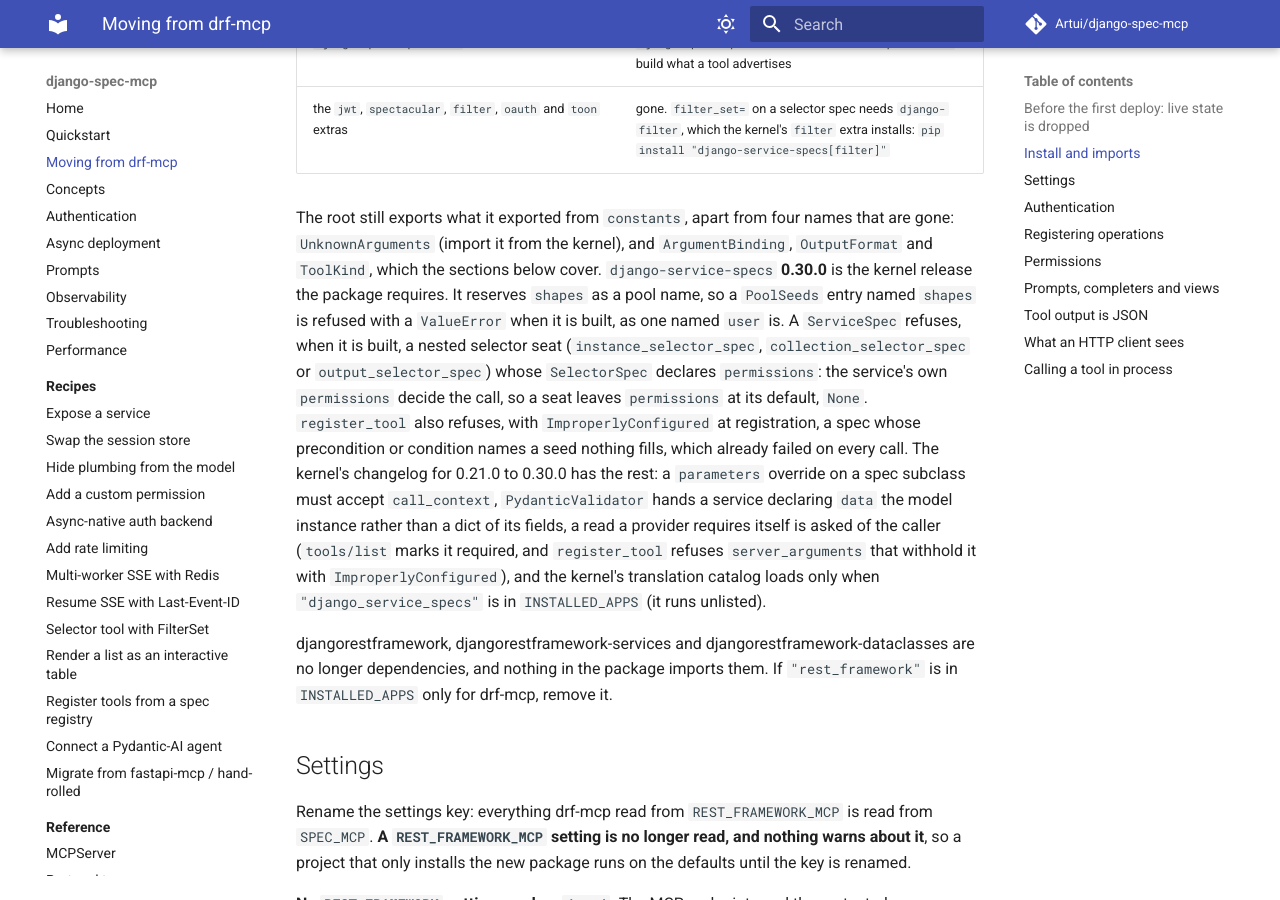
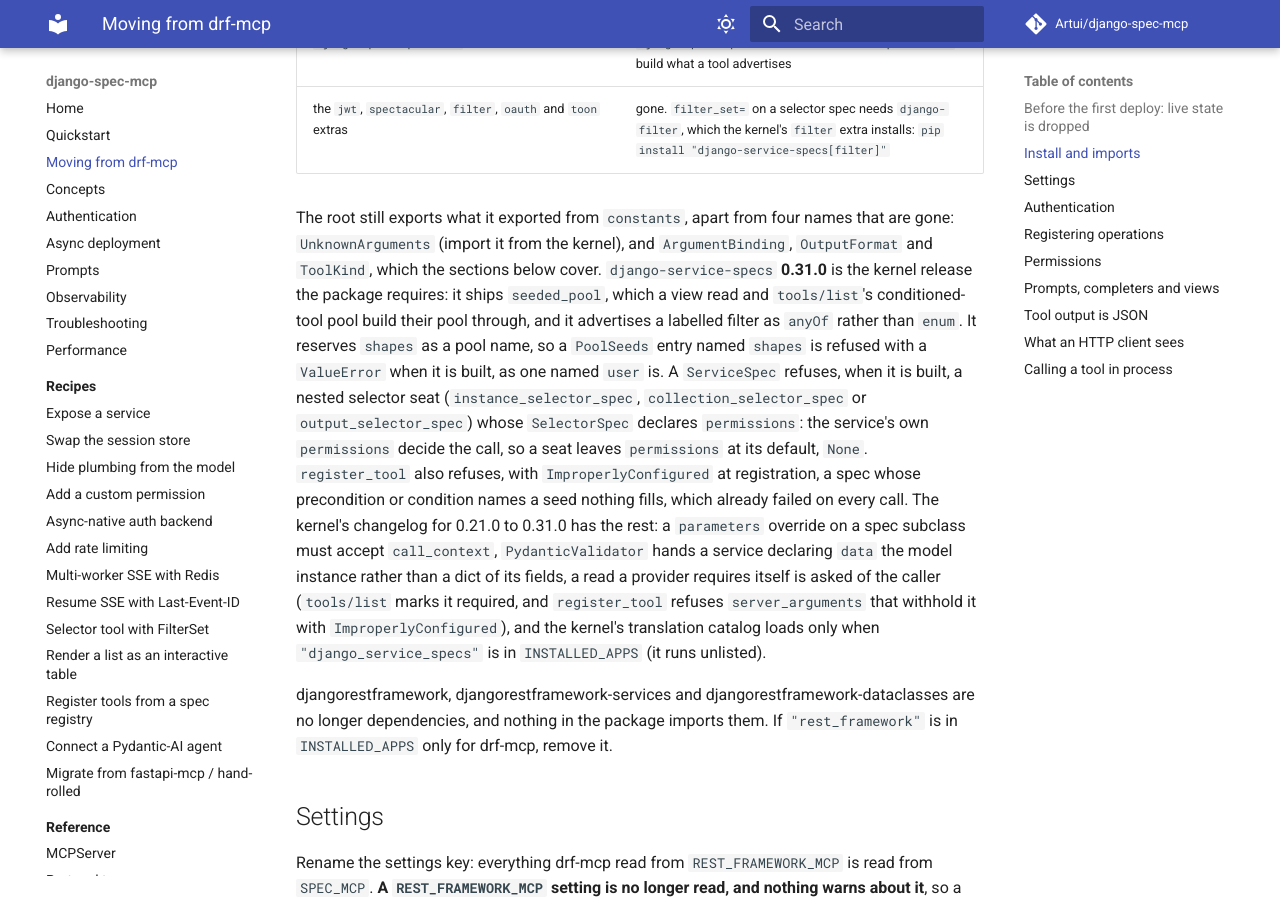
Before and after one commit to Artui/django-spec-mcp, an MkDocs documentation site: the page built from docs/moving-from-drf-mcp.md, in a window 1280 px wide and 900 px high, scrolled down 1407 px. Built offline with MkDocs 1.6.1 and Material for MkDocs 9.7.7, drawn with Linux system fonts in a browser that asks for light colours; comment, search, counter and statistics services are not loaded; some of the changed text lies outside the part shown.

Commit message:
Fix the first review's findings on 0.12.0: the public route, the resolver cases, the floor
The view-read fix is held through register_ui_resource beside a request seed,
and for a seed whose resolver declares view or call_context, with the
call_context action and request asserted. The test for a registered view seed
is marked a guard: main never spread view. The changelog and handler comments
say what the branch newly fixes, the floor is 0.31.0 in the moving guide and
the pyproject comment, the guide's request sentence is narrowed to the wire
with the in-process exception, and CLAUDE.md names seeded_pool.

Co-Authored-By: Claude Sonnet 5.5 <noreply@anthropic.com>

```diff
--- a/docs/moving-from-drf-mcp.md
+++ b/docs/moving-from-drf-mcp.md
@@ -47,16 +47,18 @@ The root still exports what it exported from `constants`, apart from four names
 that are gone: `UnknownArguments` (import it from the kernel), and
 `ArgumentBinding`, `OutputFormat` and `ToolKind`, which the sections below
 cover.
-`django-service-specs` **0.30.0** is the kernel release the package
-requires. It reserves `shapes` as a pool name, so a `PoolSeeds` entry named
-`shapes` is refused with a `ValueError` when it is built, as one named `user` is.
+`django-service-specs` **0.31.0** is the kernel release the package
+requires: it ships `seeded_pool`, which a view read and `tools/list`'s
+conditioned-tool pool build their pool through, and it advertises a labelled filter
+as `anyOf` rather than `enum`. It reserves `shapes` as a pool name, so a
+`PoolSeeds` entry named `shapes` is refused with a `ValueError` when it is built, as one named `user` is.
 A `ServiceSpec` refuses, when it is built, a nested selector seat
 (`instance_selector_spec`, `collection_selector_spec` or `output_selector_spec`)
 whose `SelectorSpec` declares `permissions`: the service's own `permissions`
 decide the call, so a seat leaves `permissions` at its default, `None`.
 `register_tool` also refuses, with `ImproperlyConfigured` at registration, a spec
 whose precondition or condition names a seed nothing fills, which already failed on
-every call. The kernel's changelog for 0.21.0 to 0.30.0 has the rest: a `parameters`
+every call. The kernel's changelog for 0.21.0 to 0.31.0 has the rest: a `parameters`
 override on a spec subclass must accept `call_context`, `PydanticValidator` hands a
 service declaring `data` the model instance rather than a dict of its fields, a read
 a provider requires itself is asked of the caller (`tools/list` marks it required, and
@@ -322,7 +325,9 @@ or prompt's argument, or as a URI-template variable for a resource, and the call
 declares a parameter of that name and is handed the value. A seed that picked a
 value off the query string reads it off the user or the token
 (`request.mcp_token`) instead. A view's `render=` is handed nothing at all: it takes
-no arguments.
+no arguments. The exception is in-process: `call_tool` and `acall_tool` copy the
+request their caller hands in, and a copy of DRF's `Request` is still DRF's
+`Request`, so what the caller hands `call_tool` is what the spec reads.
 
 **A `user` seed for a token naming no one is `AnonymousUser`**, not `None`, so
 a render testing `user is None` tests `user.is_authenticated` instead.
```
Also changed, not shown: other parts of docs/moving-from-drf-mcp.md (+4 -3 lines), CHANGELOG.md (+9 -6 lines), CLAUDE.md (+8 -6 lines), pyproject.toml (+5 -3 lines), 3 other files.
